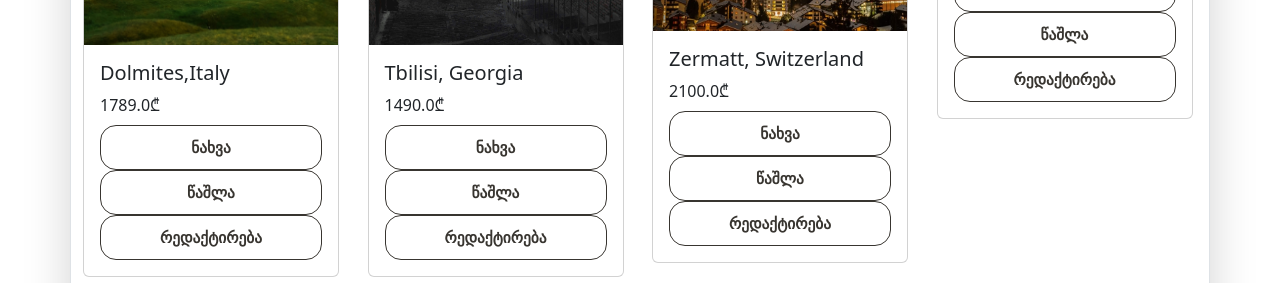
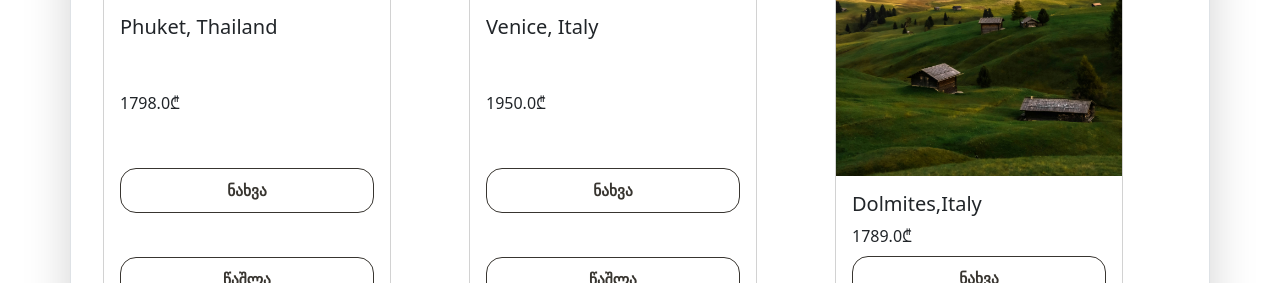
Before and after one commit to lizimchedlidze10-crypto/final_project.LM, a Flask app: template templates/search.html in a window 1280 px wide. Shown: the part 1729-2012 px from the top of the page. Run offline with Flask 3, Linux system fonts and the light colour scheme; the template is opened without the code that fills it: values that come from a table or form of the project are taken from there, others are empty; a user stored in the database is signed in; some libraries are stand-ins or nearby versions.

Commit message:
fix error

```diff
--- a/templates/search.html
+++ b/templates/search.html
@@ -13,25 +13,30 @@
     <hr>
 
 
-    <div class="row">
-        {% for destination in destinations %}
+    <div class="row m-2">
+    {% for destination in destinations %}
     <div class="col">
-        <div class="card h-60" style=" width: 16rem;">
-            <img src="/static/images/{{ destination['image']}}" class="card-img-top" alt="...">
+        <div class="card h-100" style="width: 18rem;">
+            {% if destination.image %}
+              <img src="{{ destination.image }}" class="card-img-top" alt="{{ destination.name }}">
+            {% else %}
+              <img src="{{ url_for('static', filename='images/default.jpg') }}" class="card-img-top" alt="No image">
+            {% endif %}
             <div class="card-body d-flex flex-column justify-content-between">
-                <h5 class="card-text">{{ destination['name'] }}</h5>
-                <p class="card-title">{{ destination['price'] }}₾ </p>
-               <a href="/detailed-destination/{{ destination.id }}" class="btn">ნახვა</a>
-                {% if current_user.role == "Admin" %}
-                    <a href="/delete_destination/{{ destination['id'] }}" class="btn btn-outline-danger">წაშლა</a>
-                     <a href="/edit_destination/{{ destination.id }}" class="btn btn-outline-info">რედაქტირება</a>
+                <h5 class="card-text">{{ destination.name }}</h5>
+                <p class="card-title">{{ destination.price }}₾</p>
+                <a href="/destination/{{ destination.id }}" class="btn btn-outline-warning">ნახვა</a>
+                {% if current_user.is_authenticated and current_user.role == "Admin" %}
+                    <a href="/delete_destination/{{ destination.id }}" class="btn btn-outline-danger">წაშლა</a>
+                    <a href="/edit_destination/{{ destination.id }}" class="btn btn-outline-info">რედაქტირება</a>
                 {% endif %}
             </div>
         </div>
     </div>
     {% endfor %}
+</div>
 
-        </div>
+</div>
 
 
 
```
